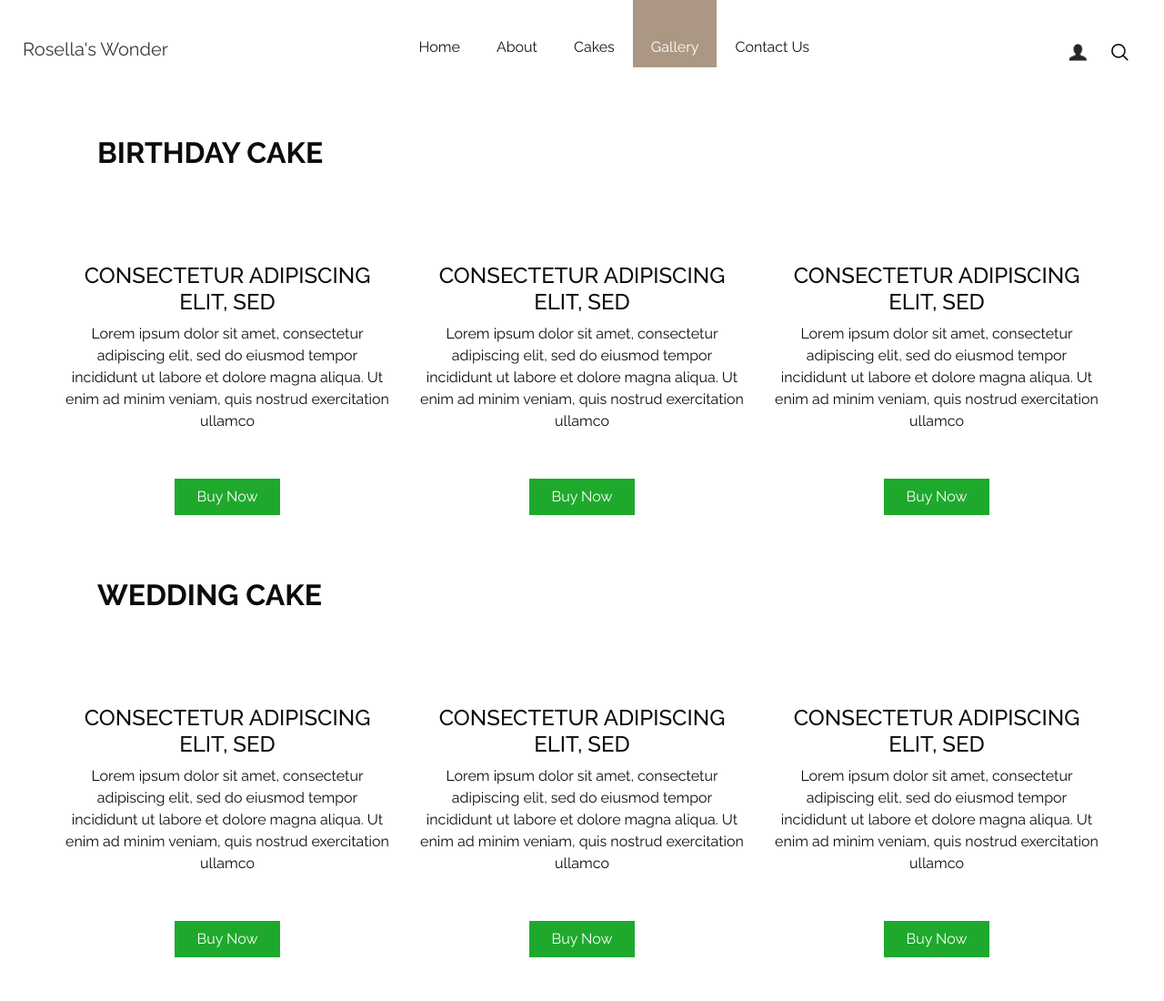
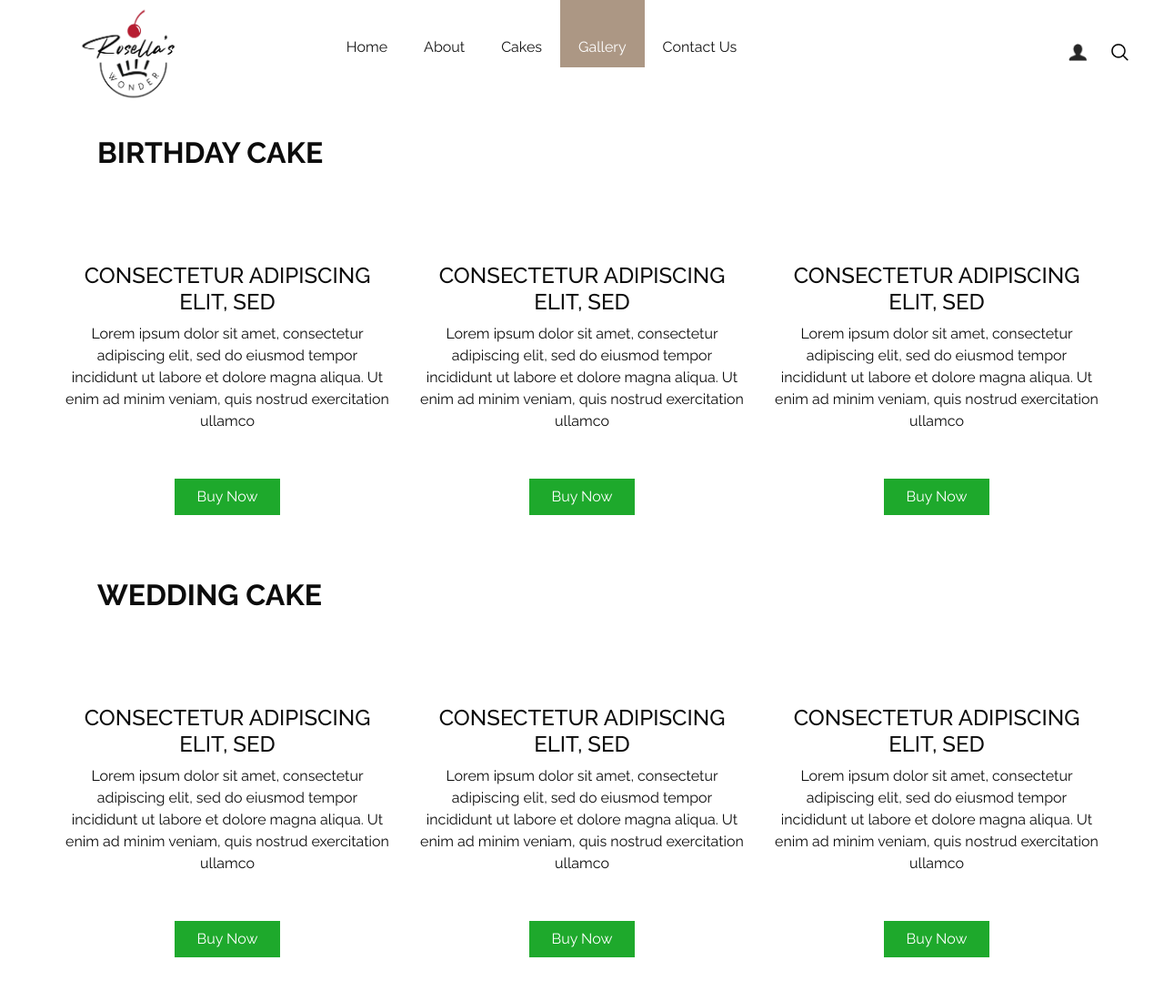
Before and after one commit to Aaron-July/Rosella-s-cake-website-project, a plain HTML site: page gallery.html in a window 1280 px wide. Shown: the top 1100 px of the page at 91% size. Drawn offline with nearby package versions, Linux system fonts and the light colour scheme.

Commit message:
Update gallery.html

```diff
--- a/gallery.html
+++ b/gallery.html
@@ -37,9 +37,9 @@
         <nav class="navbar navbar-expand-lg custom_nav-container ">
           <a class="navbar-brand" href="index.html">
             <span>
-              Rosella's Wonder
+             <img src="images/Rosella_logo.png" alt="
+             logo">
             </span>
-          </a>
           </a>
           <button class="navbar-toggler" type="button" data-toggle="collapse" data-target="#navbarSupportedContent" aria-controls="navbarSupportedContent" aria-expanded="false" aria-label="Toggle navigation">
             <span class="navbar-toggler-icon"></span>
```
